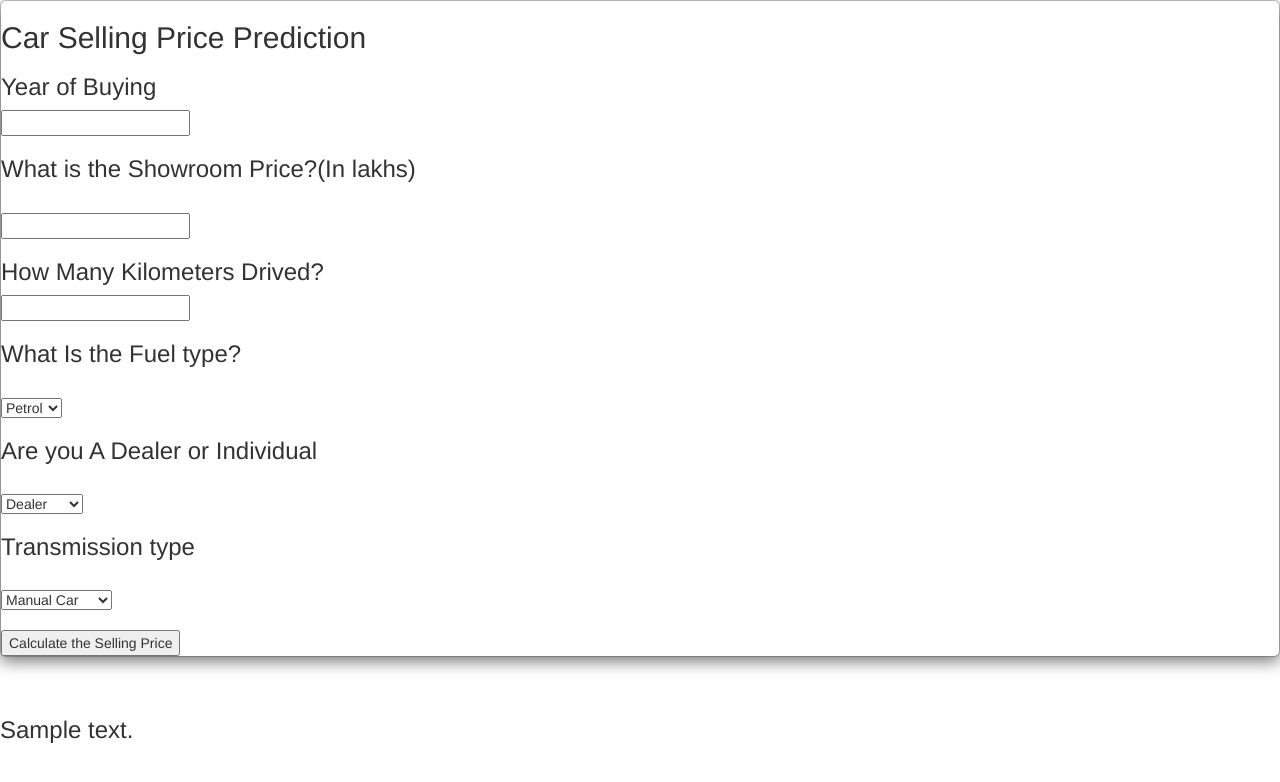
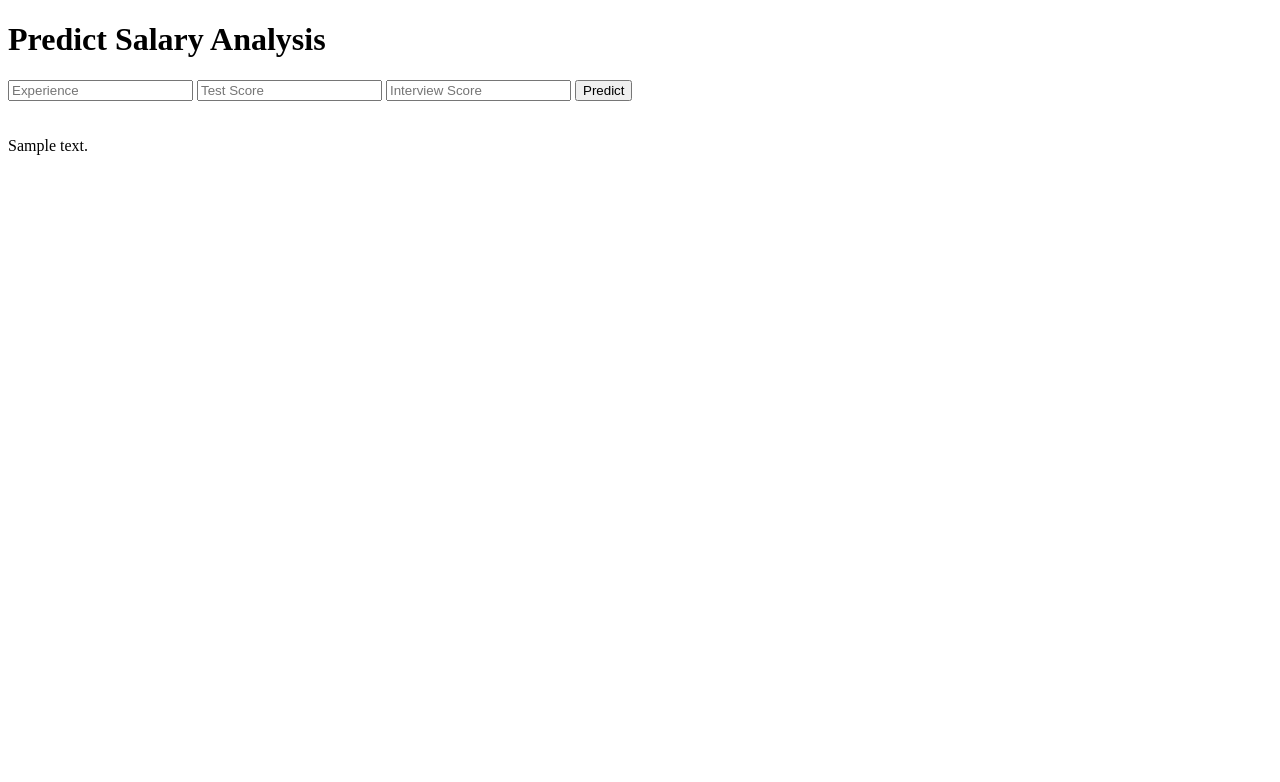
Before and after one commit to imsy875/Used-car-prices, a Python web app: template templates/index.html in a window 1280 px wide. Shown: the top 782 px of the page. Run offline with Jinja, Linux system fonts and the light colour scheme; the template is opened without the code that fills it: most values are stand-ins (such as "Sample title", 1, 10 or a date in 2020); some libraries are stand-ins or nearby versions.

Commit message:
Update index.html

```diff
--- a/templates/index.html
+++ b/templates/index.html
@@ -1,54 +1,35 @@
 <!DOCTYPE html>
-<html lang="en">
+<html >
+<!--From https://codepen.io/frytyler/pen/EGdtg-->
+<head>
+  <meta charset="UTF-8">
+  <title>ML API</title>
+  <link href='https://fonts.googleapis.com/css?family=Pacifico' rel='stylesheet' type='text/css'>
+<link href='https://fonts.googleapis.com/css?family=Arimo' rel='stylesheet' type='text/css'>
+<link href='https://fonts.googleapis.com/css?family=Hind:300' rel='stylesheet' type='text/css'>
+<link href='https://fonts.googleapis.com/css?family=Open+Sans+Condensed:300' rel='stylesheet' type='text/css'>
 
-<head>
-    <meta charset="UTF-8">
-    <meta name="viewport" content="width=device-width, initial-scale=1.0">
-    <link rel="stylesheet" href="https://maxcdn.bootstrapcdn.com/bootstrap/3.3.7/css/bootstrap.min.css">
-  <script src="https://use.fontawesome.com/ba5ad5b5a1.js"></script>
-  <script src="https://ajax.googleapis.com/ajax/libs/jquery/3.3.1/jquery.min.js"></script>
-  <script src="https://maxcdn.bootstrapcdn.com/bootstrap/3.3.7/js/bootstrap.min.js"></script>
-    <title>Car Selling Price Prediction</title>
 </head>
 
 <body>
+ <div class="login">
+	<h1>Predict Salary Analysis</h1>
 
-    <div>
-        <form  class="modal-content" action="{{ url_for('predict')}}" method="post">
-            <h2>Car Selling Price Prediction</h2>
-            <h3>Year of Buying</h3>
-            <input id="first" name="Year" type="number ">
-            <h3>What is the Showroom Price?(In lakhs)</h3>
-            <br><input id="second" name="Present_Price" required="required">
-            <h3>How Many Kilometers Drived?</h3>
-            <input id="third" name="Kms_Driven" required="required">
-            <h3>What Is the Fuel type?</h3>
-            <br><select name="Fuel_Type_Petrol" id="fuel" required="required">
-                <option value="Petrol">Petrol</option>
-                <option value="Diesel">Diesel</option>
-                <option value="CNG">CNG</option>
-            </select>
-            <h3>Are you A Dealer or Individual</h3><br><select name="Seller_Type_Individual" id="resea" required="required">
-                <option value="Dealer">Dealer</option>
-                <option value="Individual">Individual</option>
-            </select>
-            <h3>Transmission type</h3>
-            <br><select name="Transmission_Mannual" id="research" required="required">
-                <option value="Mannual">Manual Car</option>
-                <option value="Automatic">Automatic Car</option>
-            </select>
-            <br><br>
-            <button id="sub" type="submit ">Calculate the Selling Price</button>
-            <br>
+     <!-- Main Input For Receiving Query to our ML -->
+    <form action="{{ url_for('predict')}}"method="post">
+    	<input type="text" name="experience" placeholder="Experience" required="required" />
+        <input type="text" name="test_score" placeholder="Test Score" required="required" />
+		<input type="text" name="interview_score" placeholder="Interview Score" required="required" />
+
+        <button type="submit" class="btn btn-primary btn-block btn-large">Predict</button>
+    </form>
+
+   <br>
+   <br>
+   {{ prediction_text }}
+
+ </div>
 
 
-
-
-        </form>
-
-
-
-        <br><br><h3>{{ prediction_text }}<h3>
-    </div>
 </body>
 </html>
```
